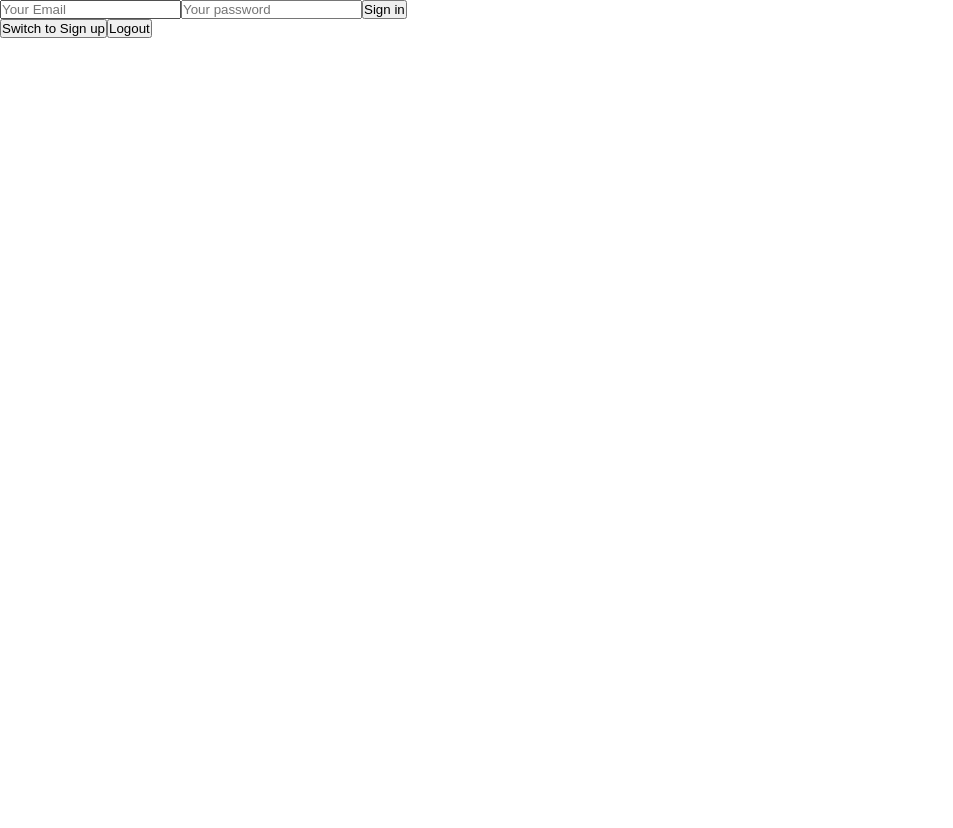
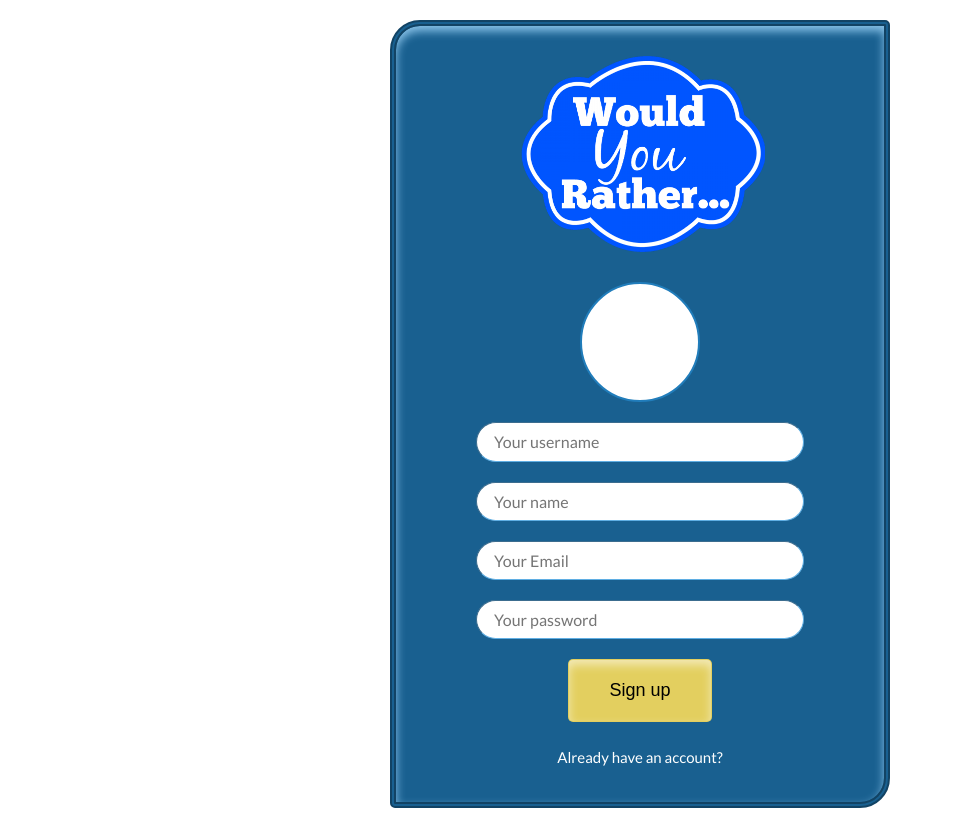
Before and after one commit to m7m9d-a7medy/reactnd-Would-you-rather, a React (Create React App) app: page / in a window 1280 px wide. Shown: the whole page, without its empty margins (0-953 px from the left). Before the commit the page ends 800 px from the top, so only its background shows below. Built offline with nearby package versions, Linux system fonts and the light colour scheme.

Commit message:
feat: Auth page styling

```diff
--- a/src/components/pages/Auth/Auth.js
+++ b/src/components/pages/Auth/Auth.js
@@ -1,7 +1,8 @@
 import React, { Component, Fragment } from 'react'
 import { connect } from 'react-redux'
 import classes from './Auth.module.css'
-import ImageInput from './ImageInput'
+import logo from '../../../assets/imgs/logo.png'
+import ImageInput from './ImageInput/ImageInput'
 import { initAuth, logout } from '../../../store/actions/auth'
 
 class Auth extends Component {
@@ -11,7 +12,7 @@ class Auth extends Component {
         username: '',
         name: '',
         avatarURL: '',
-        isSignUp: false
+        isSignUp: true
     }
 
     handleChange = (field, value) => {
@@ -47,7 +48,15 @@ class Auth extends Component {
         if (isSignUp) {
             signUpFields = (
                 <Fragment>
+                    <ImageInput
+                        name='avatarURL'
+                        maxHeight={128}
+                        className={classes.ImageInput}
+                        value={avatarURL}
+                        onChange={this.handleChange}
+                    />
                     <input
+                        className={classes.TextInput}
                         name='username'
                         type='text'
                         placeholder='Your username'
@@ -56,6 +65,7 @@ class Auth extends Component {
                         required
                     />
                     <input
+                        className={classes.TextInput}
                         name='name'
                         type='text'
                         placeholder='Your name'
@@ -63,22 +73,20 @@ class Auth extends Component {
                         onChange={e => this.handleChange('name', e.target.value)}
                         required
                     />
-                    <ImageInput
-                        name='avatarURL'
-                        maxHeight={128}
-                        className={classes.ImageInput}
-                        value={avatarURL}
-                        onChange={this.handleChange}
-                    />
                 </Fragment>
             )
         }
 
         return (
-            <div>
-                <form onSubmit={this.handleSubmit}>
+            <div className={classes.Auth}>
+                <div className={classes.LogoBox}>
+                    <img className={classes.Logo} src={logo} alt='Would you rather? logo'/>
+                </div>
+                <form className={classes.Form} onSubmit={this.handleSubmit}>
                     {signUpFields}
                     <input
+                        className={classes.TextInput}
+                        required
                         name='email'
                         type='email'
                         placeholder='Your Email'
@@ -86,25 +94,29 @@ class Auth extends Component {
                         onChange={e => this.handleChange('email', e.target.value)}
                     />
                     <input
+                        className={classes.TextInput}
+                        required
                         name='password'
                         type='password'
                         placeholder='Your password'
                         value={password}
                         onChange={e => this.handleChange('password', e.target.value)}
                     />
-                    <button type="submit">
+                    <button className={classes.Btn} type="submit">
                         {
                             isSignUp ? 'Sign up' : 'Sign in'
                         }
                     </button>
                 </form>
-                <button onClick={this.switchSubmitType}>
-                    Switch to {isSignUp ? 'Sign in' : 'Sign up'}
-                </button>
+                <p className={classes.SwitchLink} onClick={this.switchSubmitType}>
+                    {isSignUp ? 'Already have an account?' : 'Register now'}
+                </p>
                 {/* Test */}
+                {/*
                 <button href='' onClick={this.logout}>
                     Logout
                 </button>
+                */}
             </div>
         )
     }
--- a/src/components/pages/Auth/Auth.module.css
+++ b/src/components/pages/Auth/Auth.module.css
@@ -1,10 +1,92 @@
+.Auth {
+    max-width: 50rem;
+    margin: 2rem auto;
+    padding: 3rem 8rem;
+    border: .6rem double var(--color-primary-darkest);
+    box-shadow: 0 .5rem 1rem inset var(--color-primary-lighter);
+    background-color: var(--color-primary-darker);
+    border-radius: 3rem .5rem 3rem .5rem;
+    display:  flex;
+    flex-direction: column;
+    align-items: center;
+}
+
+.LogoBox {
+    max-width: 25rem;
+    margin-bottom: 2rem;
+}
+
+.Logo {
+    display: block;
+    width: 100%;
+}
+
+.TextInput {
+    font: inherit;
+    width: 100%;
+    font-size: 1.6rem;
+    line-height: 1.7;
+    padding: .5rem 1.7rem;
+    margin: 1rem 0;
+    display: block;
+
+    border: .15rem inset var(--color-primary-light);
+    border-radius: 10rem;
+}
+
+.TextInput:focus {
+    outline: none;
+    border: .15rem outset var(--color-primary-light);
+}
+
+.Form {
+    width: 100%;
+    display: flex;
+    flex-direction:  column;
+    align-items: center;
+}
+
+.Btn {
+    display: block;
+    cursor: pointer;
+    padding: 2rem 4rem;
+    font-size: 1.8rem;
+    font-weight: 200;
+    margin: 1rem auto;
+    background-color: var(--color-secondary-light);
+    border: .1rem solid transparent;
+    box-shadow: 0 .5rem 1rem inset var(--color-secondary-lightest);
+    border-radius: .5rem;
+}
+
+.Btn:focus {
+    outline: none;
+    border: .1rem solid var(--color-secondary);
+}
+
 .ImageInput {
-    min-width: 60px;
-    height: 60px;
+    cursor: pointer;
+    min-width: 12rem;
+    height: 12rem;
     background-color: white;
     background-image: none;
-    background-size: 32px 32px;
+    background-size: 12rem 12rem;
     background-position: center;
     background-repeat: no-repeat;
     border-radius: 50%;
+    border: .2rem solid var(--color-primary-dark);
+    margin: 1rem 0;
 }
+
+.SwitchLink {
+    color: var(--color-white);
+    cursor: pointer;
+    font-size: 1.5rem;
+    margin: 1rem 0 0;
+    border: .1rem solid transparent;
+    padding: .5rem;
+}
+
+.SwitchLink:hover {
+    border-bottom: .1rem solid var(--color-primary-lightest);
+}
--- a/src/index.css
+++ b/src/index.css
@@ -1,4 +1,11 @@
+@import url('https://fonts.googleapis.com/css2?family=Lato:wght@100;200;300;400;700');
+
 :root {
+  /* Basic */
+  --color-white: #fff;
+  --color-black: #000;
+  --color-grey-dark: #333;
+  --color-grey-light: #ccc;
   /* Primary Color */
   --color-primary: #3498db;
   --color-primary-light: #5faee3;
@@ -29,9 +36,7 @@
 
 body {
   box-sizing: border-box;
-  font-family: -apple-system, BlinkMacSystemFont, 'Segoe UI', 'Roboto', 'Oxygen',
-    'Ubuntu', 'Cantarell', 'Fira Sans', 'Droid Sans', 'Helvetica Neue',
-    sans-serif;
+  font-family: 'Lato', sans-serif;
   -webkit-font-smoothing: antialiased;
   -moz-osx-font-smoothing: grayscale;
 }
```
Also changed, not shown: src/assets/imgs/logo.png (added), src/components/pages/Auth/ImageInput/ImageInput.js (renamed from src/components/pages/Auth/ImageInput.js).
